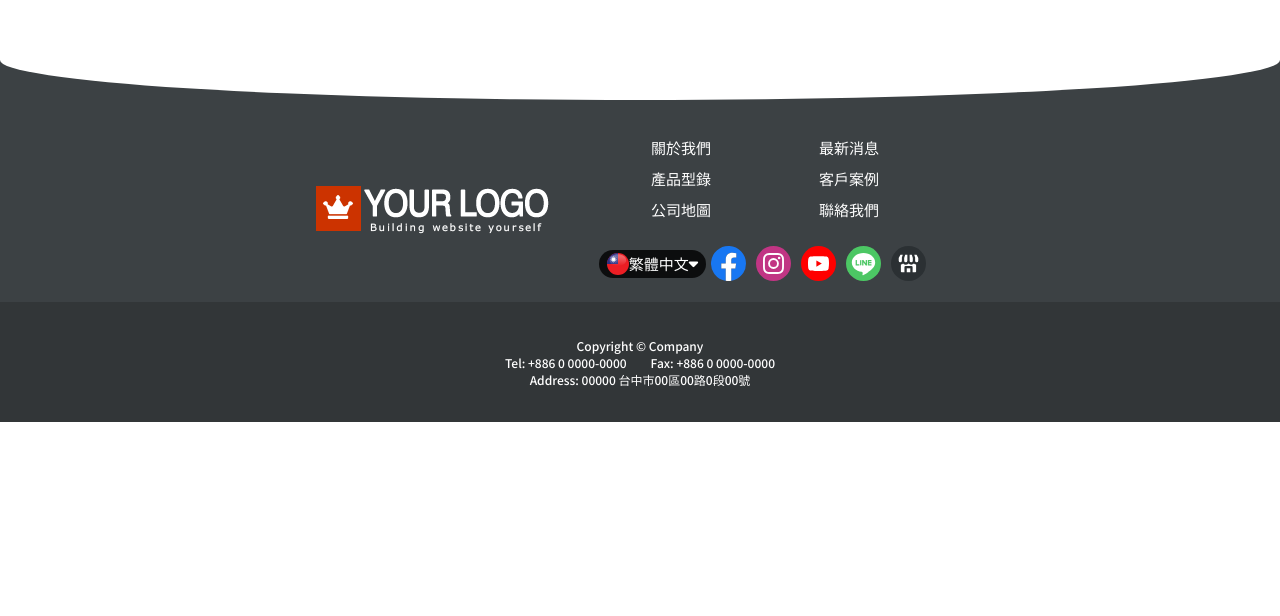
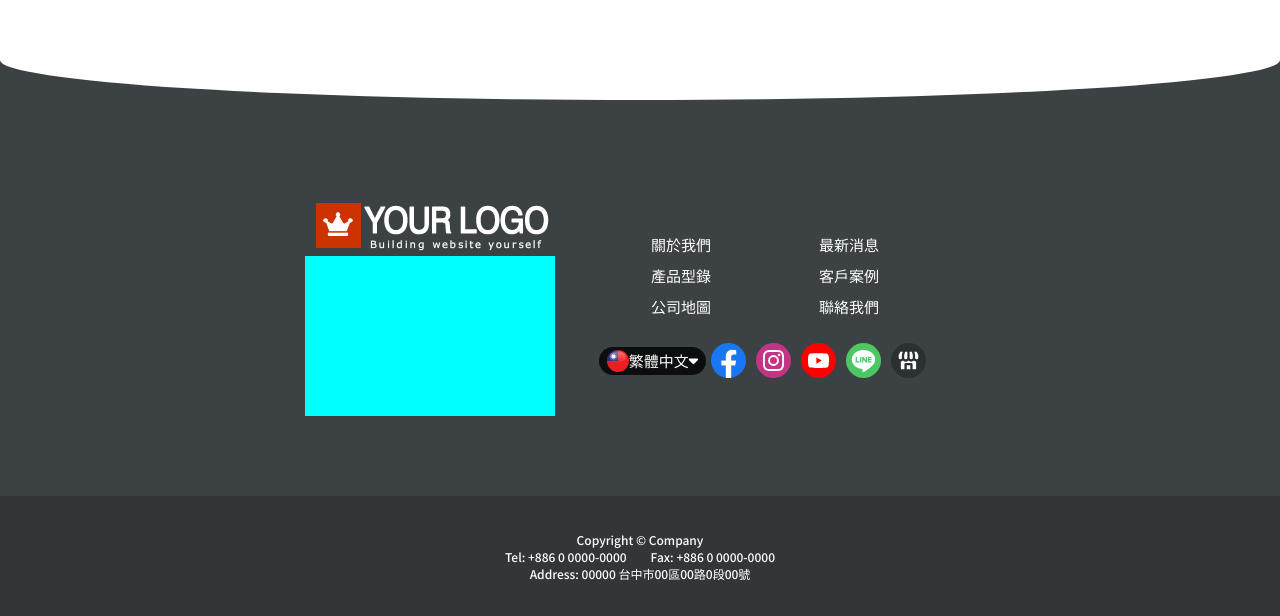
Before and after one commit to ttdragon0722/AModel, a plain HTML site: page index.html in a window 1280 px wide. Shown: the part 4047-4663 px from the top of the page. Before the commit the page ends 4469 px from the top, so only its background shows below. Drawn offline with nearby package versions, Linux system fonts and the light colour scheme.

Commit message:
last check

```diff
--- a/index.html
+++ b/index.html
@@ -106,6 +106,8 @@
         <div class="mobile_header header">
             <div class="container flex">
                 <button class="menu_btn"><i class="fa-solid fa-bars"></i></button>
+
+            <img src="Images/logo_black2.png" style="height: 65%;">
             </div>
         </div>
         <div class="mobile_menu_bg" style="display: none;">
@@ -666,7 +668,7 @@
         </section>
 
         <section class="map_page">
-            <iframe class="map" src="https://www.google.com/maps/embed?pb=!1m18!1m12!1m3!1d3640.6265973249333!2d120.68158251486757!3d24.149748179320216!2m3!1f0!2f0!3f0!3m2!1i1024!2i768!4f13.1!3m3!1m2!1s0x34693d68cf62e061%3A0x7091dd73273f6236!2z5ZyL56uL6Ie65Lit56eR5oqA5aSn5a24!5e0!3m2!1szh-TW!2stw!4v1666889270956!5m2!1szh-TW!2stw"allowfullscreen="" loading="lazy" referrerpolicy="no-referrer-when-downgrade"></iframe>
+            <iframe class="map "  src="https://www.google.com/maps/embed?pb=!1m18!1m12!1m3!1d3640.6265973249333!2d120.68158251486757!3d24.149748179320216!2m3!1f0!2f0!3f0!3m2!1i1024!2i768!4f13.1!3m3!1m2!1s0x34693d68cf62e061%3A0x7091dd73273f6236!2z5ZyL56uL6Ie65Lit56eR5oqA5aSn5a24!5e0!3m2!1szh-TW!2stw!4v1666889270956!5m2!1szh-TW!2stw"allowfullscreen="" loading="lazy" referrerpolicy="no-referrer-when-downgrade"></iframe>
             <!-- <iframe class="map"
                 src="https://www.google.com/maps/embed?pb=!1m18!1m12!1m3!1d3640.624903479828!2d120.68097741430846!3d24.14980763439397!2m3!1f0!2f0!3f0!3m2!1i1024!2i768!4f13.1!3m3!1m2!1s0x34693d68cf62e061%3A0x7091dd73273f6236!2z5ZyL56uL6Ie65Lit56eR5oqA5aSn5a24!5e0!3m2!1szh-TW!2stw!4v1678011522218!5m2!1szh-TW!2stw"
                 allowfullscreen="" loading="lazy" referrerpolicy="no-referrer-when-downgrade"></iframe> -->
@@ -678,8 +680,10 @@
     <section class="footer">
         <div class="container">
             <div class="flex footer_main">
-                <div>
+                <!-- TODO -->
+                <div style="padding-bottom: 10vh;padding-top: 10vh;">
                     <img src="Images/logo.png" alt="">
+                    <div style="width: 100%;height: 20vh;background-color: aqua;"></div>
                 </div>
                 <div class="flex footer_group">
                     <div class="flex footer_inf">
```
